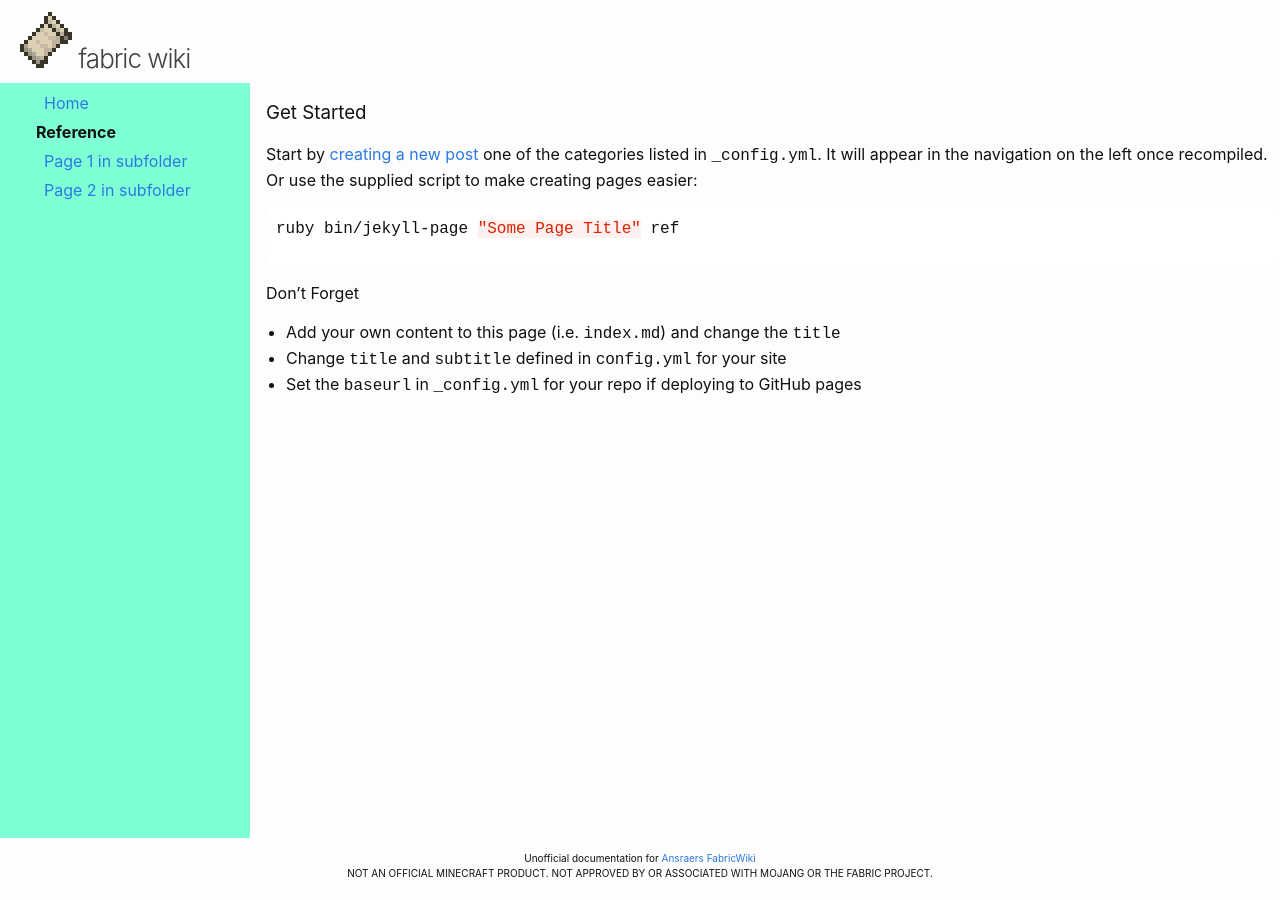
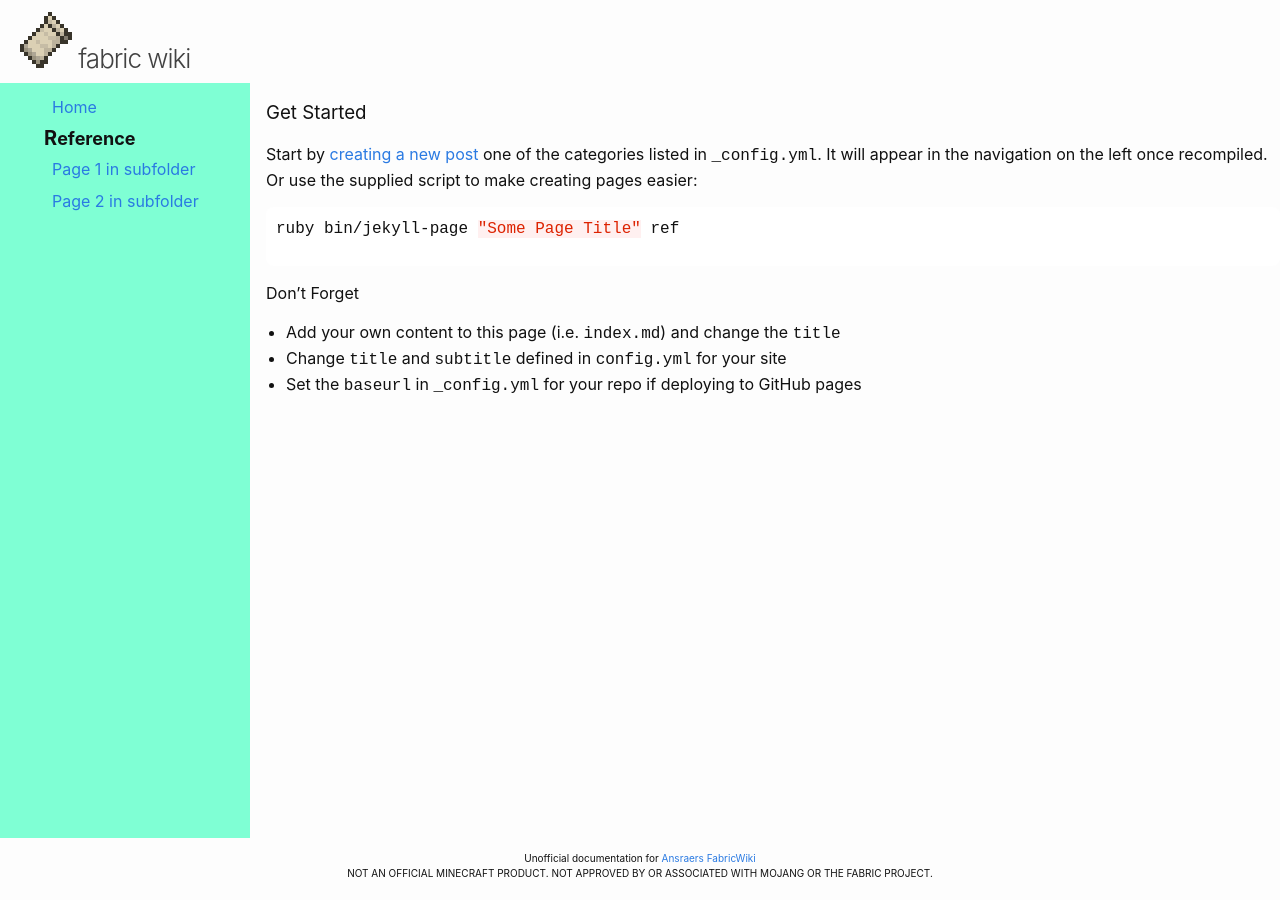
Before and after one commit to CottonMC/Wiki, a Jekyll site: the page built from index.md, in a window 1280 px wide. Built offline with Jekyll 4.4.1, drawn with Linux system fonts in a browser that asks for light colours.

Commit message:
Updated menu, again

```diff
--- a/css/main.css
+++ b/css/main.css
@@ -80,24 +80,29 @@ footer{
  .nav{
     margin-top:.5rem;
  }
+ .nav > ul{
+     padding: 0;
+     margin:0;
+ }
 .nav > li{
    display:block;
-   margin-left: 1.5rem;
+   margin-left: 0rem;
 }
 .nav > li.nav-header{
-    margin-left: 1rem;
+    margin-left: 1.5rem;
     text-transform: capitalize;
     font-weight: bold;
-    font-size: 18px/1.5
+    font-size: 18px;
  }
 
 .nav > li.nav-header::first-letter {
-    font-size: 20px/1.5;
+    font-size: 20px;
 }
 .nav>li>a {
+    margin-left: 2rem;
     position: relative;
     display: block;
-    margin: 5px 0px;
+    padding: 4px 0px;
     width: 100%;
 }
 .nav>li>a:hover {
```
Also changed, not shown: 1 other file.
